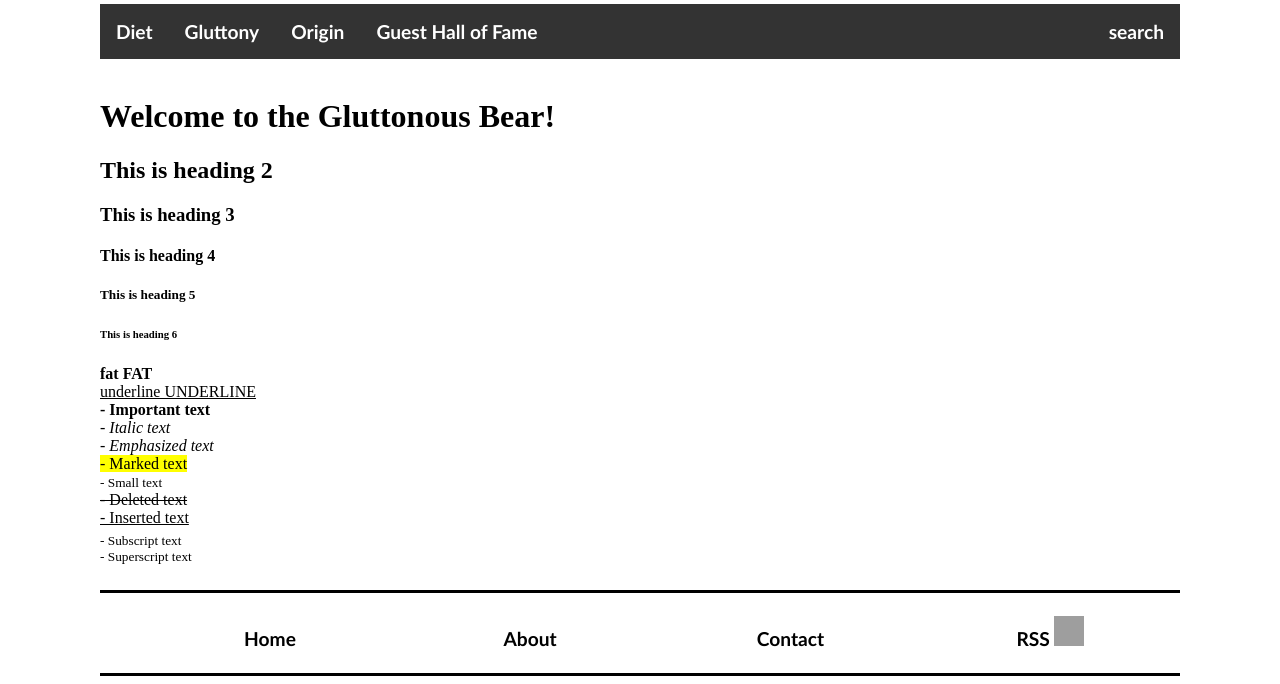
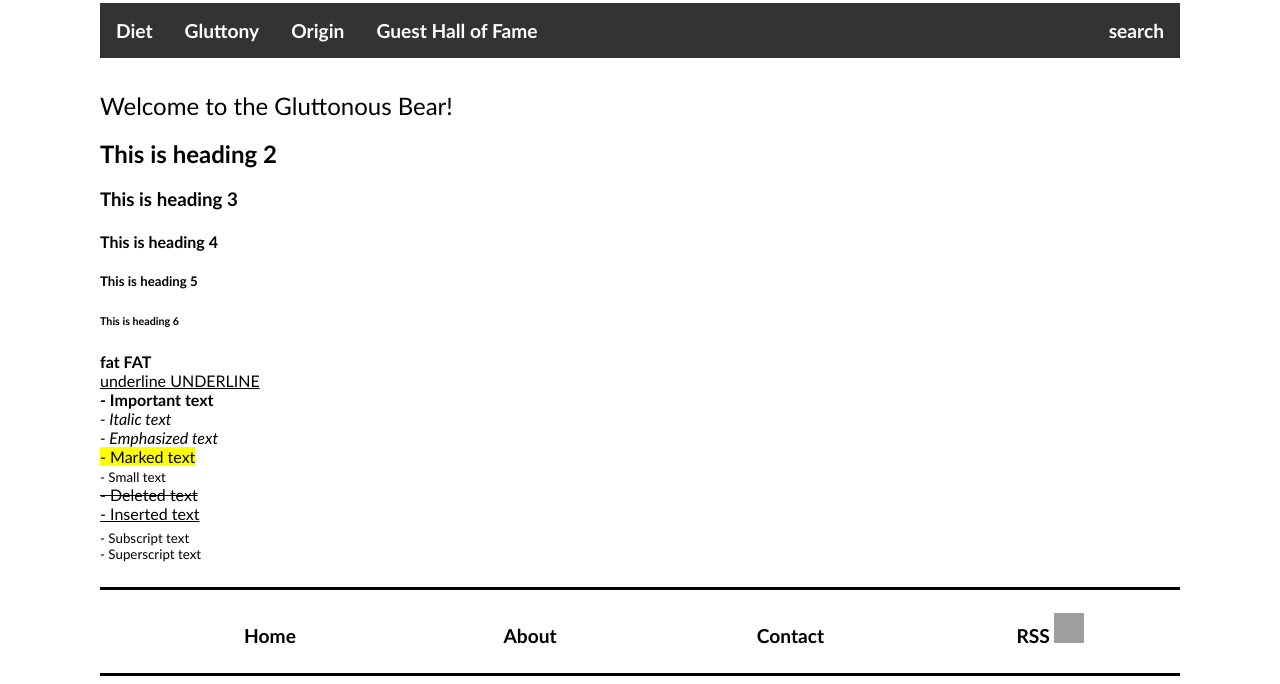
Before and after one commit to gluttonousbear/gluttonousbear.github.io, a Jekyll site: the page built from index.html, in a window 1280 px wide. Shown: the part 503-1187 px from the top of the page. Built offline with Jekyll 4.4.1, drawn with Linux system fonts in a browser that asks for light colours; grey boxes are pictures that could not be loaded.

Commit message:
Update main.css

```diff
--- a/css/main.css
+++ b/css/main.css
@@ -1,12 +1,30 @@
 
 
 		html, body {
-
-		}
-		ul {
 			font-family:Calibri;
 		}
-
+		h1 {
+			font-family: "Trebuchet MS";
+			font-size: 24px;
+			font-style: normal;
+			font-variant: normal;
+			font-weight: 500;
+			line-height: 26.4px;
+			display:block;
+			border-top:0;
+			border-left:0;
+			border-right:0;
+		}
+		h2 {
+		}
+		h3 {
+		}
+		h4 {
+		}
+		h5 {
+		}
+		h6 {
+		}
 
 		#div-header {
 			position:relative;
@@ -88,7 +106,7 @@
 			text-align:center;
 			display:table-cell;
 			padding-top:7px;
-			padding-bottom:7px;
+			padding-bottom:10px;
 
 		}
 
```
